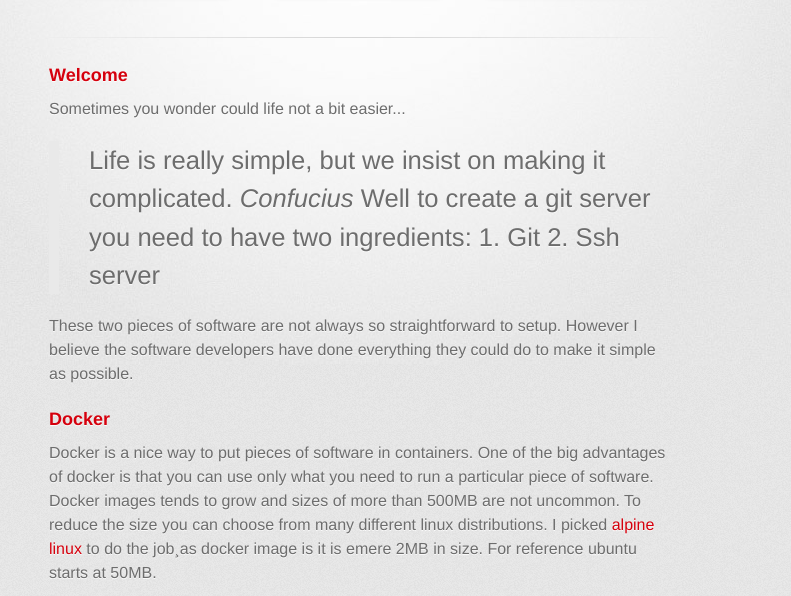
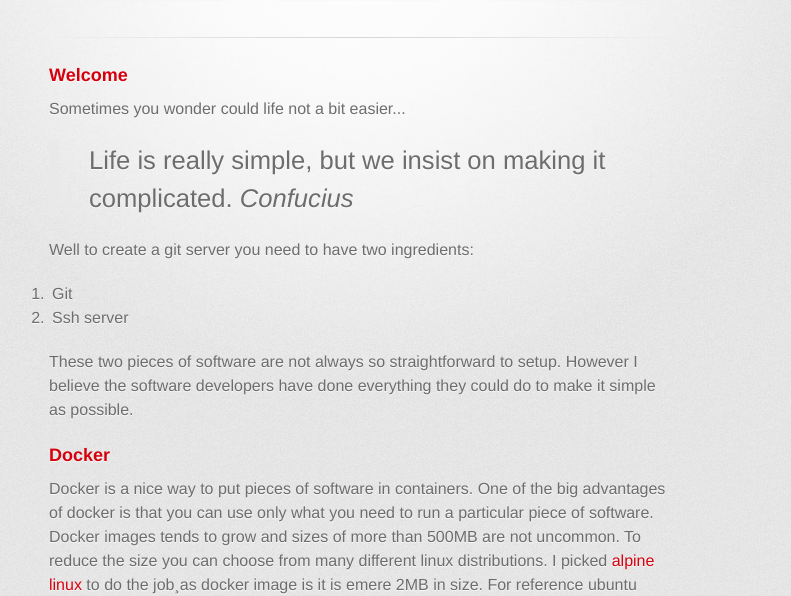
Before and after one commit to JurrianFahner/gitserver, a plain HTML site: page index.html in a window 1280 px wide. Shown: the part 209-805 px from the top of the page, without its empty margins (281-1072 px from the left). Drawn offline with Linux system fonts and the light colour scheme; a web font is replaced by a local one.

Commit message:
fixed some html

```diff
--- a/index.html
+++ b/index.html
@@ -36,12 +36,14 @@
 
 <p>Sometimes you wonder could life not a bit easier...</p>
 
-<blockquote>
-<p>Life is really simple, but we insist on making it complicated. <em>Confucius</em>
+<blockquote><p>Life is really simple, but we insist on making it complicated. <em>Confucius</em></p></blockquote>
+
+<p>
 Well to create a git server you need to have two ingredients:
-1. Git
-2. Ssh server</p>
-</blockquote>
+<ol>
+<li>Git</li>
+<li>Ssh server</li>
+</ol></p>
 
 <p>These two pieces of software are not always so straightforward to setup. However I believe the software developers have done everything they could do to make it simple as possible. </p>
 
```
